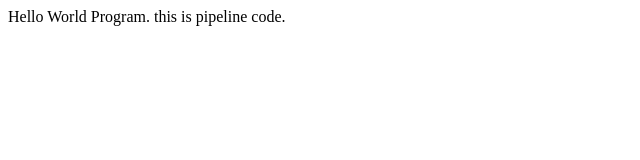
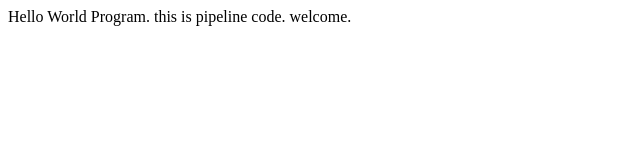
Before and after one commit to amoltribhuwan05/Ova-Assignment-DEVOPS-Amol, a plain HTML site: page index.html in a window 1280 px wide. Shown: the full height of the page, 0-640 px from the left. Drawn offline with Linux system fonts and the light colour scheme.

Commit message:
testcommit

```diff
--- a/index.html
+++ b/index.html
@@ -7,5 +7,6 @@ My Site
 </head>
 <body>
 Hello World Program. this is pipeline code.
+welcome.
 </body>
 </html>
```
